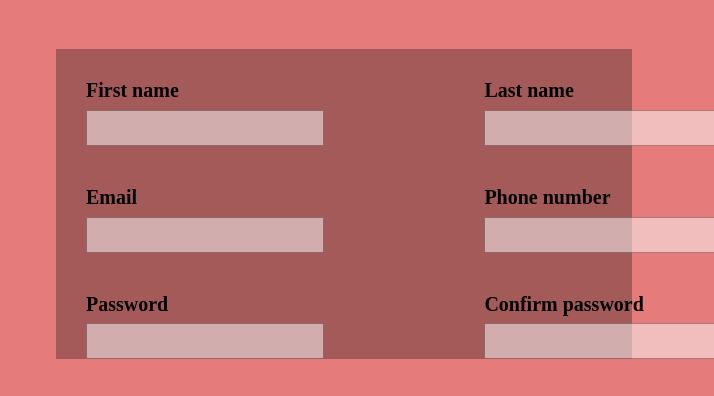
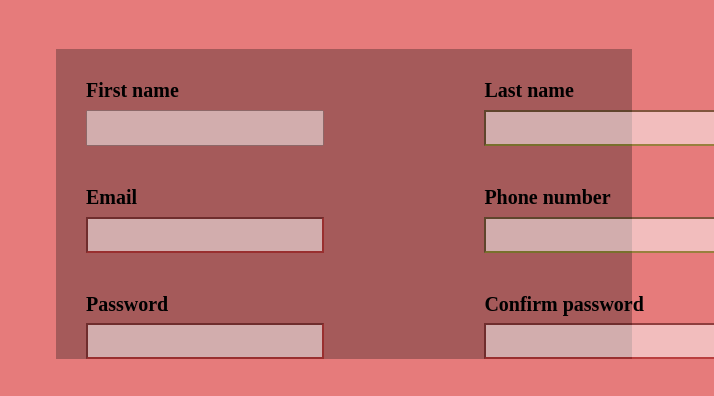
Before and after one commit to yethu-KL29/Form_project, a plain HTML site: page index.html in a window 1280 px wide. Shown: the part 346-742 px from the top of the page, 566-1280 px from the left. Drawn offline with Linux system fonts and the light colour scheme.

Commit message:
Form_project

```diff
--- a/index.html
+++ b/index.html
@@ -32,15 +32,15 @@
 
               <div class="first">
                 <label for="first-name">First name</label>
-                <input type="text" name="first-name"  required>
+                <input type="text" name="first-name" id="fname"   required>
               </div>
               <div class="first">
                 <label for="email">Email</label>
-                <input type="email" name="email"  required>
+                <input type="email" name="email" id="email" required>
               </div>
              <div class="first">
                 <label for="password">Password</label>
-                <input type="password" name="password" required>
+                <input type="password" name="password" min="8" id="password" required>
             </div>
          </div>
 
@@ -48,15 +48,15 @@
 
             <div class="first">
                 <label for="last-name">Last name</label>
-                <input type="text" name="last-name" >
+                <input type="text" name="last-name" id="lname">
               </div>
               <div class="first">
                 <label for="phone-number">Phone number</label>
-                <input type="text" name="phone-number"  minlength="10" maxlength="10">
+                <input type="text" name="phone-number" id="number" minlength="10" maxlength="10">
               </div>
              <div class="first">
                 <label for="confirm-password">Confirm password</label>
-                        <input type="password" name="confirm-password" required>
+                        <input type="password" name="confirm-password" id="confirm" required>
             </div>
 
 
--- a/style.css
+++ b/style.css
@@ -100,3 +100,9 @@ button{
     opacity: 50%;
 
   }
+  #email:valid , #password:valid ,#confirm:valid , #number:valid , #lname:valid ,#fname:valid{
+    border-color: rgb(77, 134, 2);
+}
+#email:invalid , #password:invalid ,#confirm:invalid , #number:invalid{
+    border-color: rgb(143, 5, 5);
+}
```
